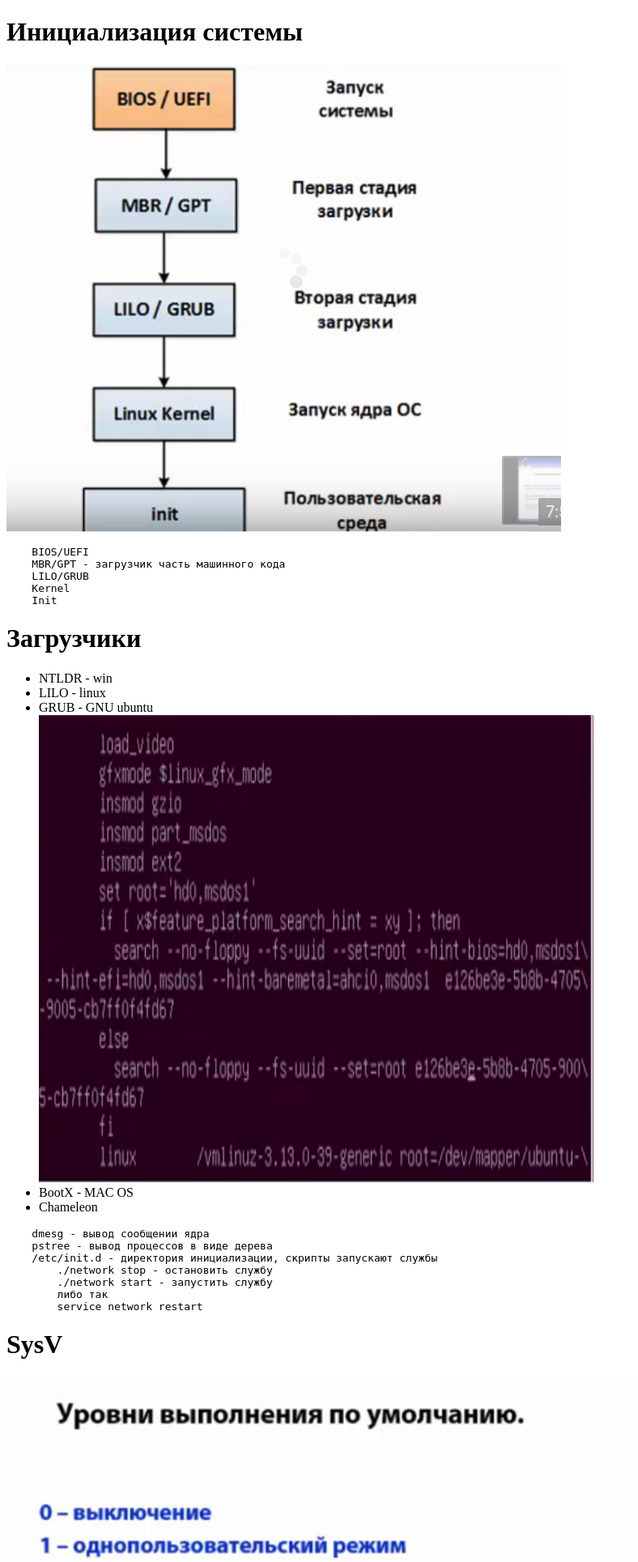
After one commit to LexusAlex/tasks, a PHP site: page /linux/init/init.html in a window 1280 px wide. The commit adds this page. Shown: the top 1929 px of the page at 81% size, without its empty margins (0-788 px from the left). Run offline with PHP 8.4, Linux system fonts and the light colour scheme.

Commit message:
linux commands

```diff
--- /dev/null
+++ b/linux/init/init.html
@@ -0,0 +1,48 @@
+<!DOCTYPE html>
+<html lang="en">
+<head>
+    <meta charset="UTF-8">
+    <title>Init Linux</title>
+</head>
+<body>
+<h1>Инициализация системы</h1>
+<img src="../image/init-1.png" height="577" width="685"/>
+<pre>
+    BIOS/UEFI
+    MBR/GPT - загрузчик часть машинного кода
+    LILO/GRUB
+    Kernel
+    Init
+</pre>
+<h1>Загрузчики</h1>
+<ul>
+    <li>NTLDR - win</li>
+    <li>LILO - linux</li>
+    <li>GRUB - GNU ubuntu</li>
+    <img src="../image/init-2.png" height="577" width="685"/>
+    <li>BootX - MAC OS</li>
+    <li>Chameleon</li>
+</ul>
+<pre>
+    dmesg - вывод сообщении ядра
+    pstree - вывод процессов в виде дерева
+    /etc/init.d - директория инициализации, скрипты запускают службы
+        ./network stop - остановить службу
+        ./network start - запустить службу
+        либо так
+        service network restart
+</pre>
+<h1>SysV</h1>
+<img src="../image/init-3.png"/>
+<h1>Команды</h1>
+<img src="../image/init-4.png"/>
+
+<h3>Upstart</h3>
+<pre>
+    Служба - перезапускается
+    Задача - не перезапускается
+    /etc/init - файлы заданий
+    initctl - утилита управлением upstart
+</pre>
+</body>
+</html>
```
Also changed, not shown: index.php (+6 -1 lines), linux/hardware/disks.html (added, +39 -0 lines), linux/hardware/hardware.html (renamed from linux/hardware/1-hardware.html), linux/image/disks-1.png (added), linux/image/init-1.png (added), linux/image/init-2.png (added), linux/image/init-3.png (added), linux/image/init-4.png (added).
